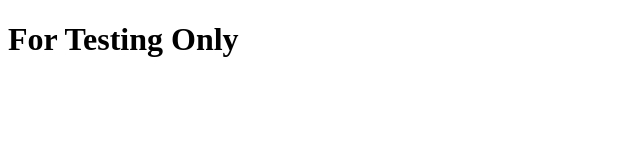
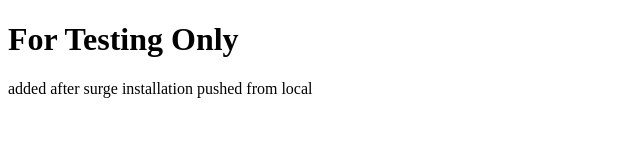
Before and after one commit to ali-nayani/bootcamp, a plain HTML site: page index.html in a window 1280 px wide. Shown: the whole page, without its empty margins (0-640 px from the left). Drawn offline with Linux system fonts and the light colour scheme.

Commit message:
second commit

```diff
--- a/index.html
+++ b/index.html
@@ -5,5 +5,6 @@
     </head>
     <body>
         <h1>For Testing Only</h1>
+        <p>added after surge installation pushed from local</p>
     </body>
 </html>
```
